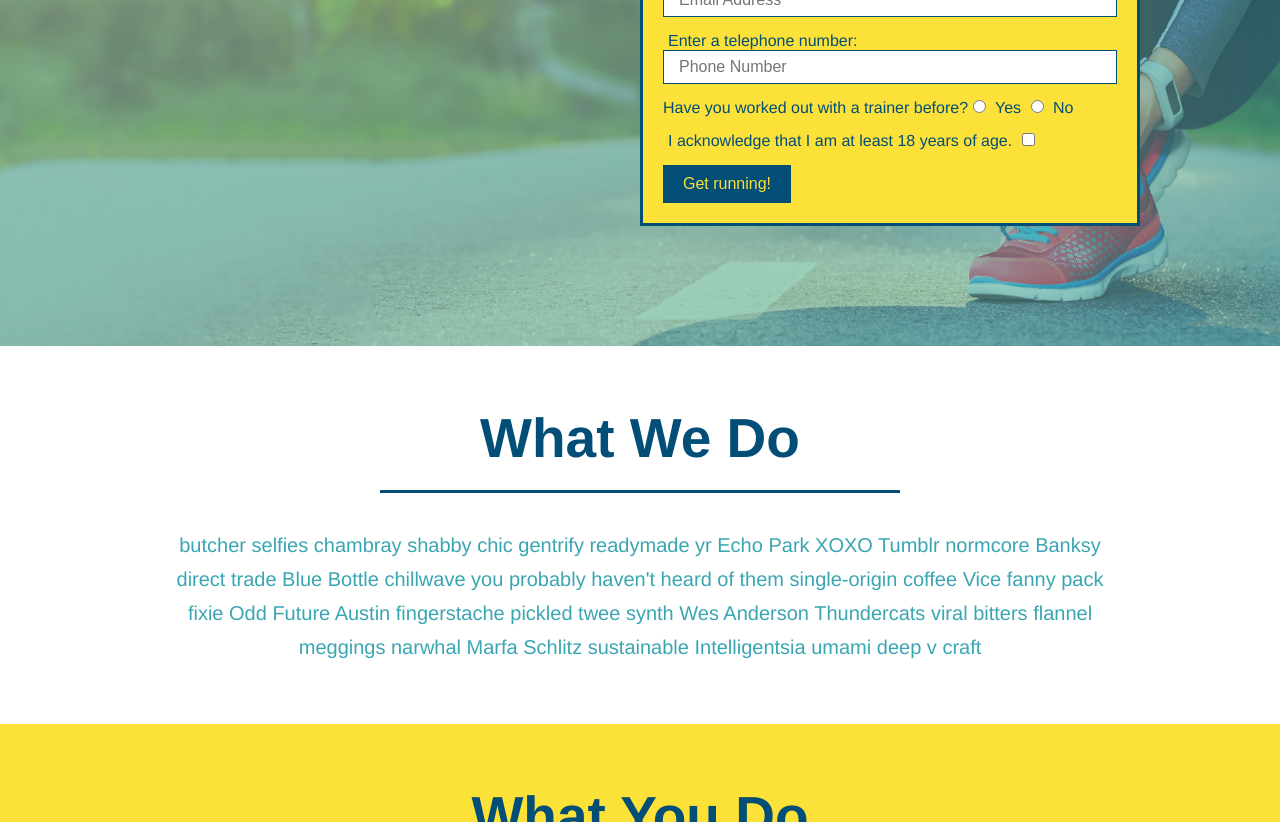
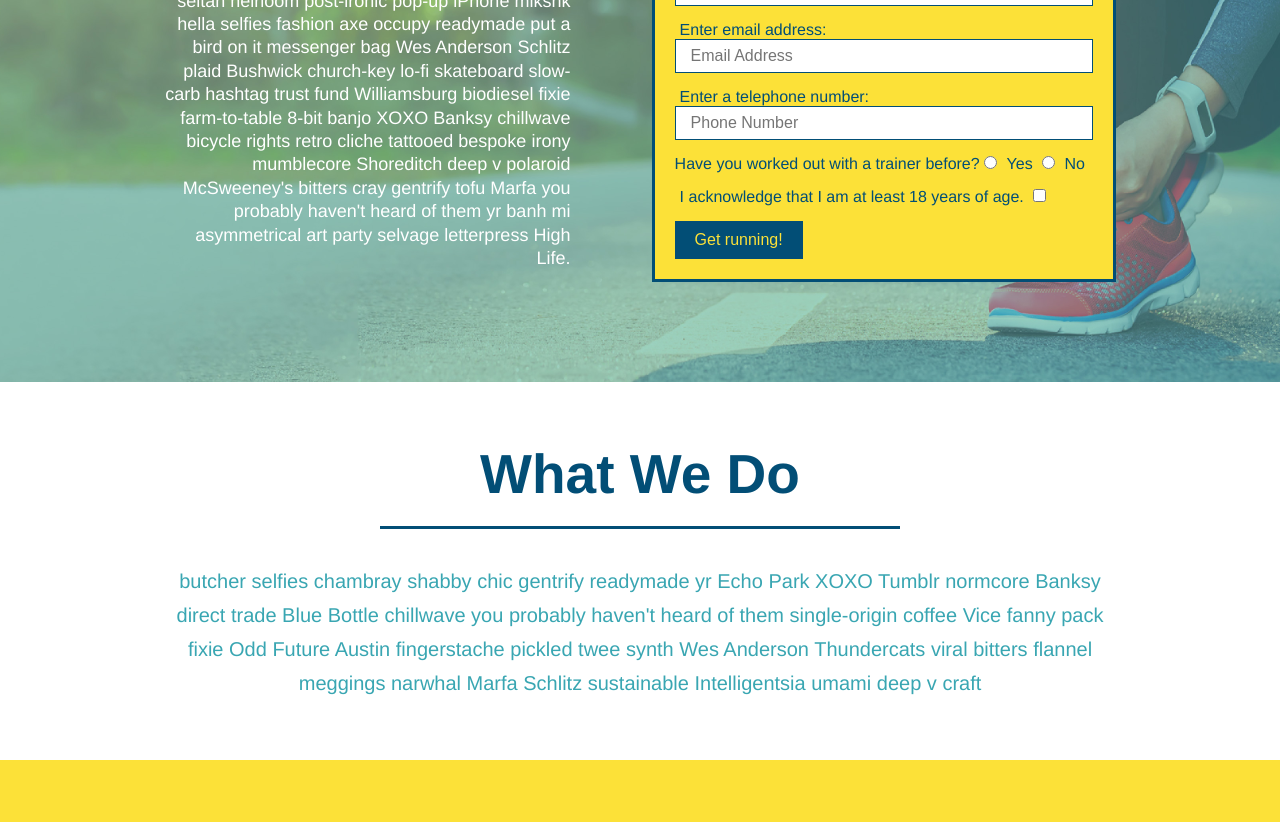
Before and after one commit to SirModV/Mod-Buddy-, a plain HTML site: page index.html in a window 1280 px wide. Shown: the part 336-1158 px from the top of the page. Drawn offline with Linux system fonts and the light colour scheme.

Commit message:
add flexbox to the hero

```diff
--- a/assets/css/style.css
+++ b/assets/css/style.css
@@ -52,15 +52,16 @@ header {
     background: #fce138;
     width: 100%;
     padding: 40px 35px;
+    display: flex;
+    justify-content: space-between;
+    flex-wrap: wrap;
   }
   footer h2 {
-    display: inline;
     color: #024e76;
     font-size: 30px;
     margin: 0;
   }
   footer div {
-    float: right;
     line-height: 1.5;
     text-align: right;
   }
@@ -76,23 +77,36 @@ header {
 /* Hero Style Start */
 .hero {
     background-image: url("../images/hero-bg.jpg");
-    height: 600px;
     background-size: cover;
     background-position: center;
-    position: relative;
+    display: flex;
+    justify-content: center;
+    flex-wrap: wrap;
 }
   /* Hero Style End */
 
+  .hero-cta {
+    width: 35%;
+    text-align: right;
+    margin: 3.5%;
+    color: #fff;
+    font-size: 18px;
+    line-height: 1.3;
+  }
 
+  .hero-cta h2 {
+    font-style: italic;
+    font-size: 55px;
+    color: #fce138;
+  }
   .hero-form {
     border: 3px solid #024e76;
     background-color: #fce138;
     padding: 20px;
-    width: 500px;
     color: #024e76;
-    position: absolute;
-    bottom: 120px;
-    right: 140px;
+    width: 40%;
+    margin: 3.5%;
+
   }
 
   .hero-form h3 {
```
